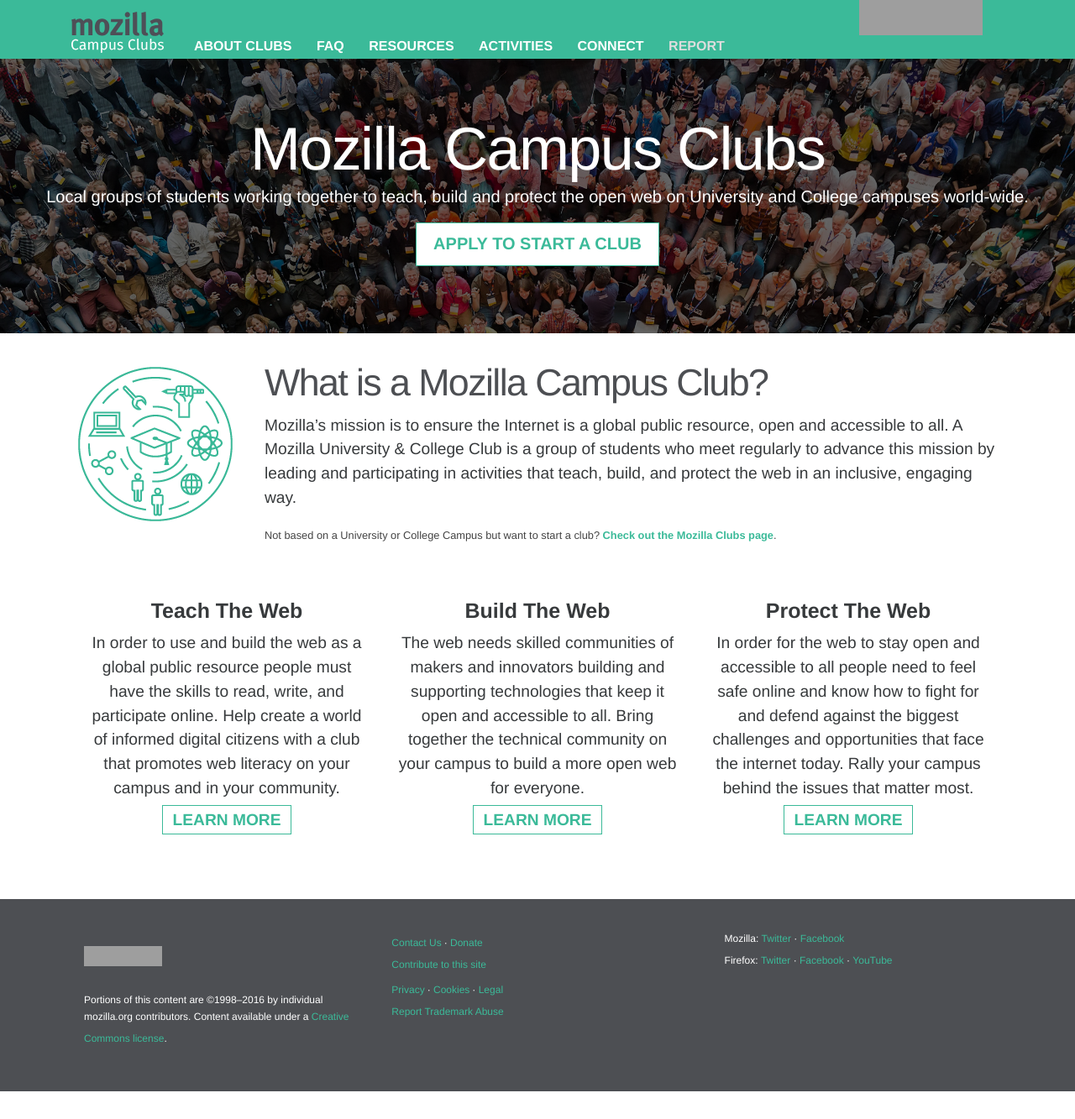
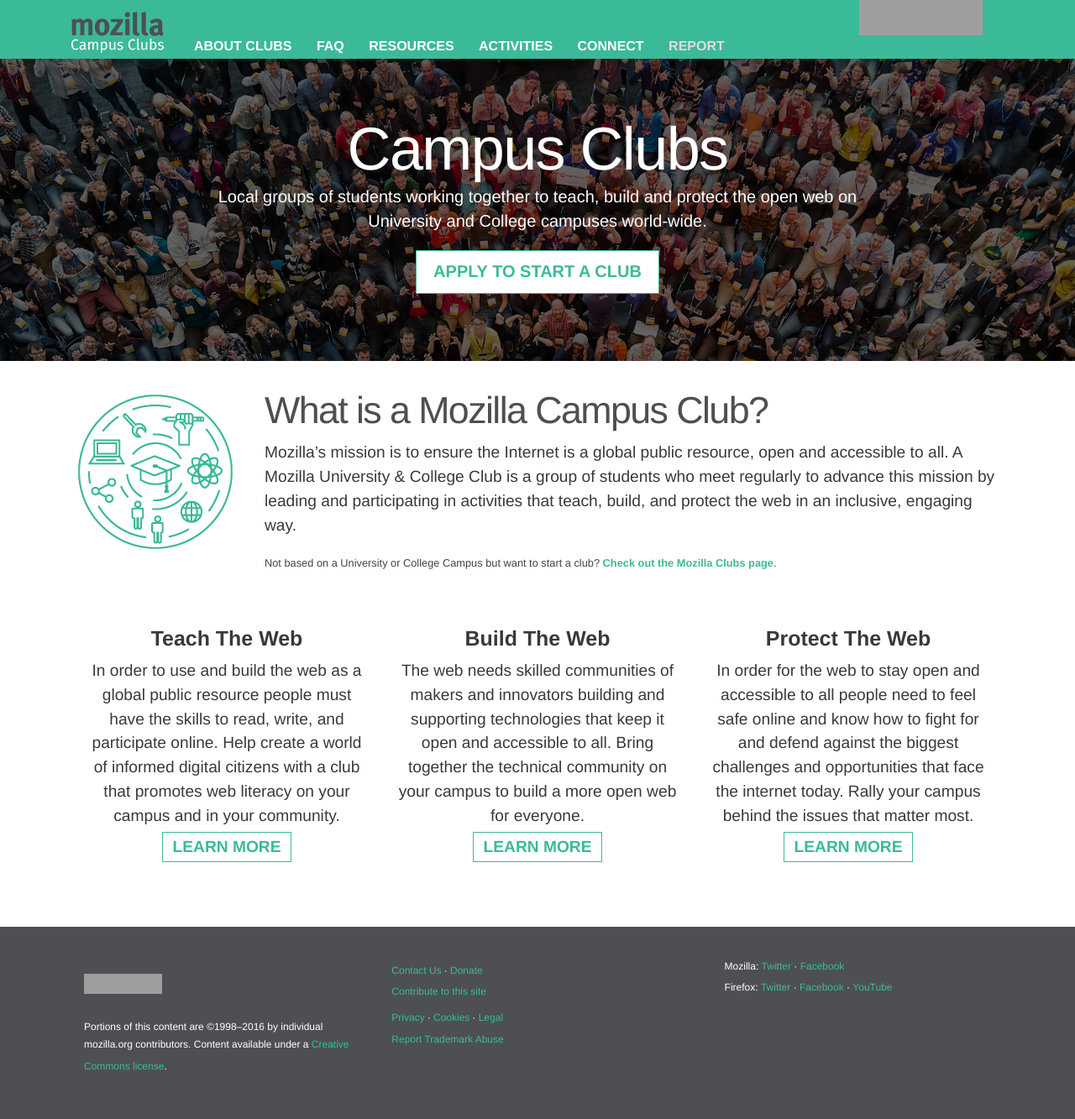
Before and after one commit to mozilla/mozilla-campus-clubs, a Jekyll site: the page built from index.html, in a window 1280 px wide. Shown: the whole page at 84% size. Built offline with Jekyll 4.4.1, drawn with Linux system fonts in a browser that asks for light colours; some web fonts are replaced; before the commit the page ends 1300 px from its top, so only the background shows below that; grey boxes are pictures that could not be loaded.

Commit message:
Update header
* Update the title
* Remove unused css rule

* Remove br

* Adjust subtitle to 2 lines

```diff
--- a/_includes/jumbotron.html
+++ b/_includes/jumbotron.html
@@ -1,5 +1,5 @@
 <div class="jumbotron">
-  <h1 class="display-3">Mozilla Campus Clubs</h1>
+  <h1 class="display-3">Campus Clubs</h1>
   <p class="lead">
     Local groups of students working together to teach, build and protect the open
     web on University and College campuses world-wide.
--- a/static/css/app.css
+++ b/static/css/app.css
@@ -2,10 +2,6 @@
     clear: both;
 }
 
-    a {
-        color: #eee;
-    }
-}
 .txleft {
   text-align: left;
 }
@@ -154,8 +150,11 @@ nav a:hover {
     border-radius: 0;
 }
 
-.jumbotron .lead {
+.jumbotron .lead:nth-child(2)  {
     color: white;
+    max-width: 800px;
+    margin: auto;
+    margin-bottom: 20px;
 }
 
 .float-left {
```
